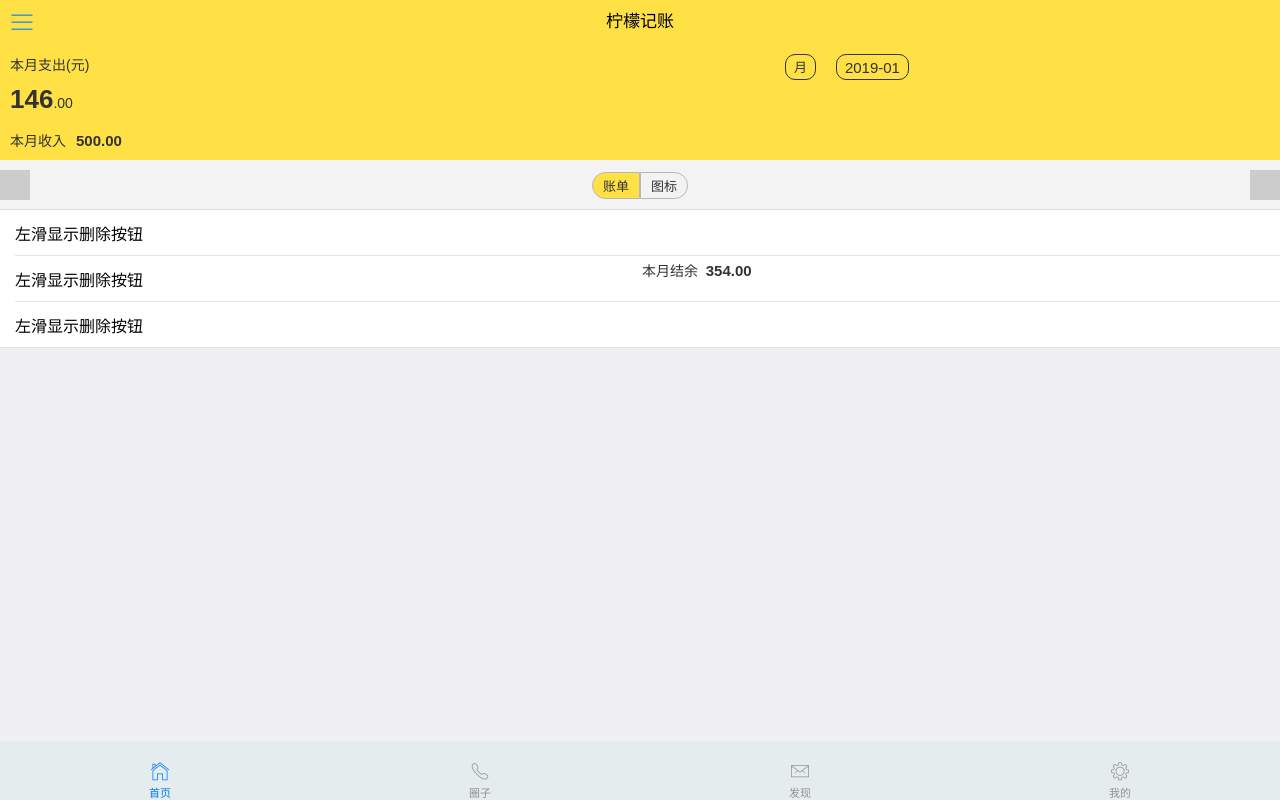
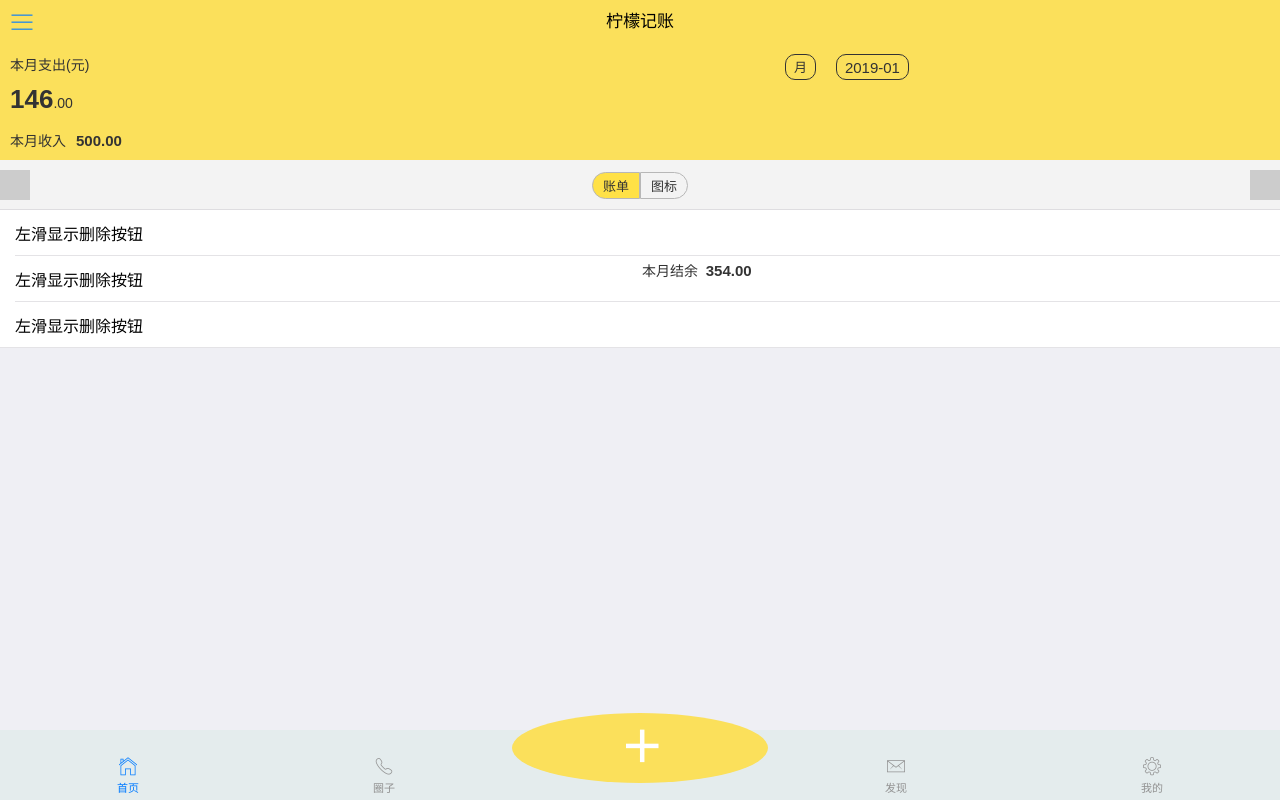
Before and after one commit to Youngfive5/lemon, a website: page src/index.html in a window 1280 px wide. Drawn offline with Linux system fonts and the light colour scheme.

Commit message:
lcx分支-提交跳转新增页功能

```diff
--- a/src/index.html
+++ b/src/index.html
@@ -3,7 +3,7 @@
 <head>
     <meta charset="utf-8">
     <meta name="viewport" content="width=device-width,initial-scale=1,minimum-scale=1,maximum-scale=1,user-scalable=no" />
-    <title></title>
+    <title>柠檬记账</title>
     <!-- <script src="js/libs/mui.min.js"></script> -->
     <link href="css/mui.min.css" rel="stylesheet"/>
 	<link rel="stylesheet" href="css/mui.dtpicker.css">
@@ -11,8 +11,8 @@
 	<link rel="stylesheet" href="css/mui.picker.css">
 	<link rel="stylesheet" href="css/mui.picker.min.css">
 	<link rel="stylesheet" href="css/mui.poppicker.css">
+    <link rel="stylesheet" href="./css/style.css">
 	<script type="text/javascript" src="js/libs/require.js" data-main="./js/main.js"></script>
-    <link rel="stylesheet" href="./css/style.css">
 	<!-- <script type="text/javascript" charset="utf-8">
       	// mui.init();
     </script> -->
@@ -103,6 +103,10 @@
 						<span class="mui-icon mui-icon-phone"></span>
 						<span class="mui-tab-label">圈子</span>
 					</a>
+					<a class="mui-tab-item" id="addBtn">
+						<span class="mui-icon mui-icon-plusempty"></span>
+						<span class="mui-tab-label"></span>
+					</a>
 					<a class="mui-tab-item">
 						<span class="mui-icon mui-icon-email"></span>
 						<span class="mui-tab-label">发现</span>
@@ -111,6 +115,7 @@
 						<span class="mui-icon mui-icon-gear"></span>
 						<span class="mui-tab-label">我的</span>
 					</a>
+
 				</nav>
 
 				<!-- 主界面内容 -->
--- /dev/null
+++ b/src/js/addBill.js
@@ -0,0 +1,7 @@
+require(['./config'], function(){
+	require(['mui','jquery'], function (mui, $){
+		mui.init();
+
+		console.log($)
+	});
+});
--- a/src/js/main.js
+++ b/src/js/main.js
@@ -128,3 +128,9 @@ function timerSelect () {
 		});
 	});
 };
+
+
+// 点击addBtn跳转新增账单页
+addBtn.addEventListener('tap', function () {
+	location.href = './page/addBill.html'
+});
--- a/src/scss/style.scss
+++ b/src/scss/style.scss
@@ -16,9 +16,8 @@
 .mui-inner-wrap {
 	// 主页面标题
 	header.mui-bar {
-		// color: red;
 		@include wh(100%, 160px);
-		background: #FFE146;
+		background: #FBE05B;
 		mui-bar-nav
 		.head-title {
 			color: red;
@@ -173,8 +172,23 @@
 	// 主界面尾部
 	.mui-bar-tab {
 		background: #e4eced;
+		#addBtn{
+			position: relative;
+			top: -17px;
+			height: 70px;
+			line-height: 70px;
+			border-radius: 50%;
+			background: #FBE05B;
+			>.mui-icon-plusempty{
+				position: relative;
+				// top: -1px;
+				left: -17px;
+				font-size: 60px;
+				font-weight: 1000;
+				color: #fff;
+			}
+		}
 	}
-
 }
 
 // 菜单容器
```
Also changed, not shown: src/page/addBill.html (added, +13 -0 lines), src/css/style.css.
